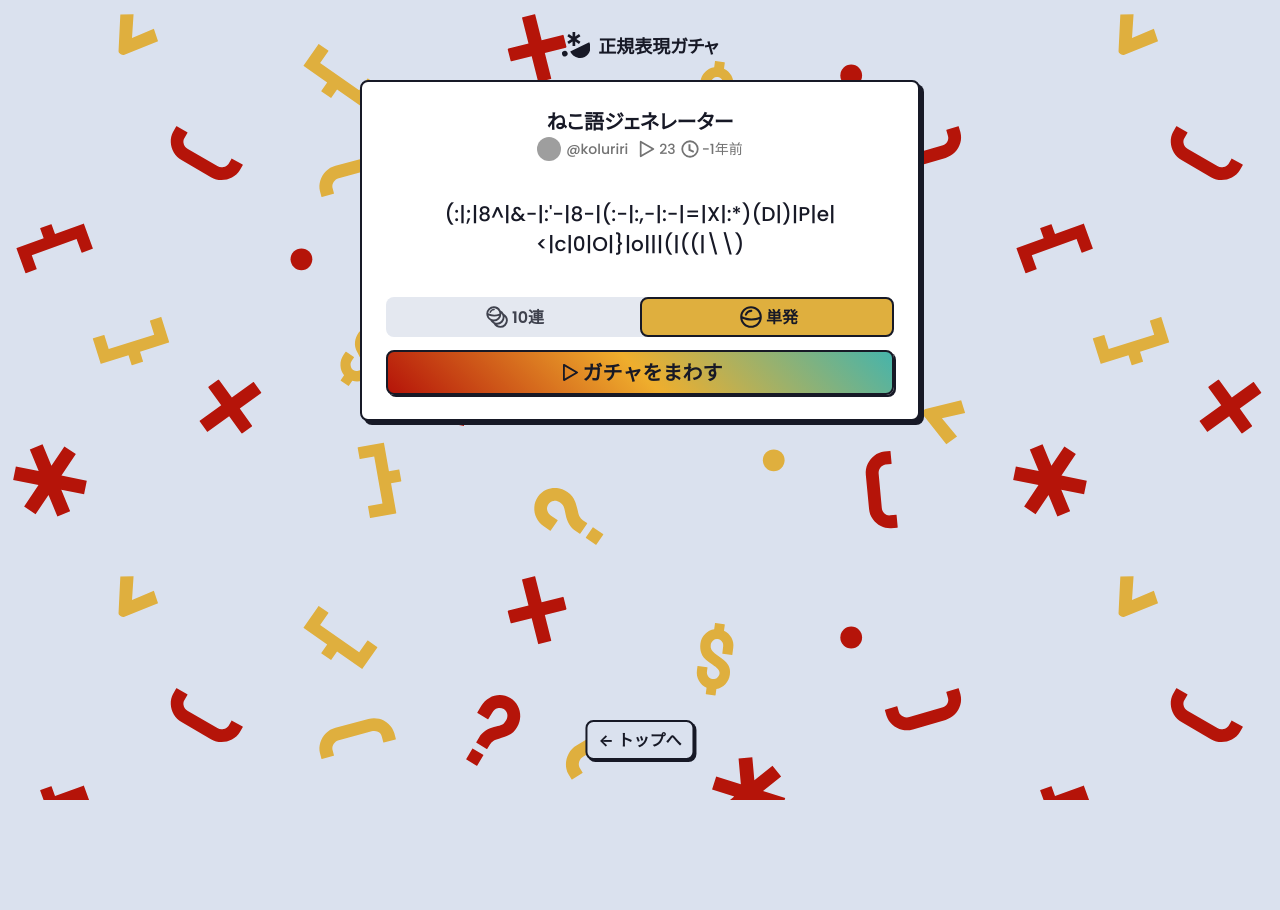
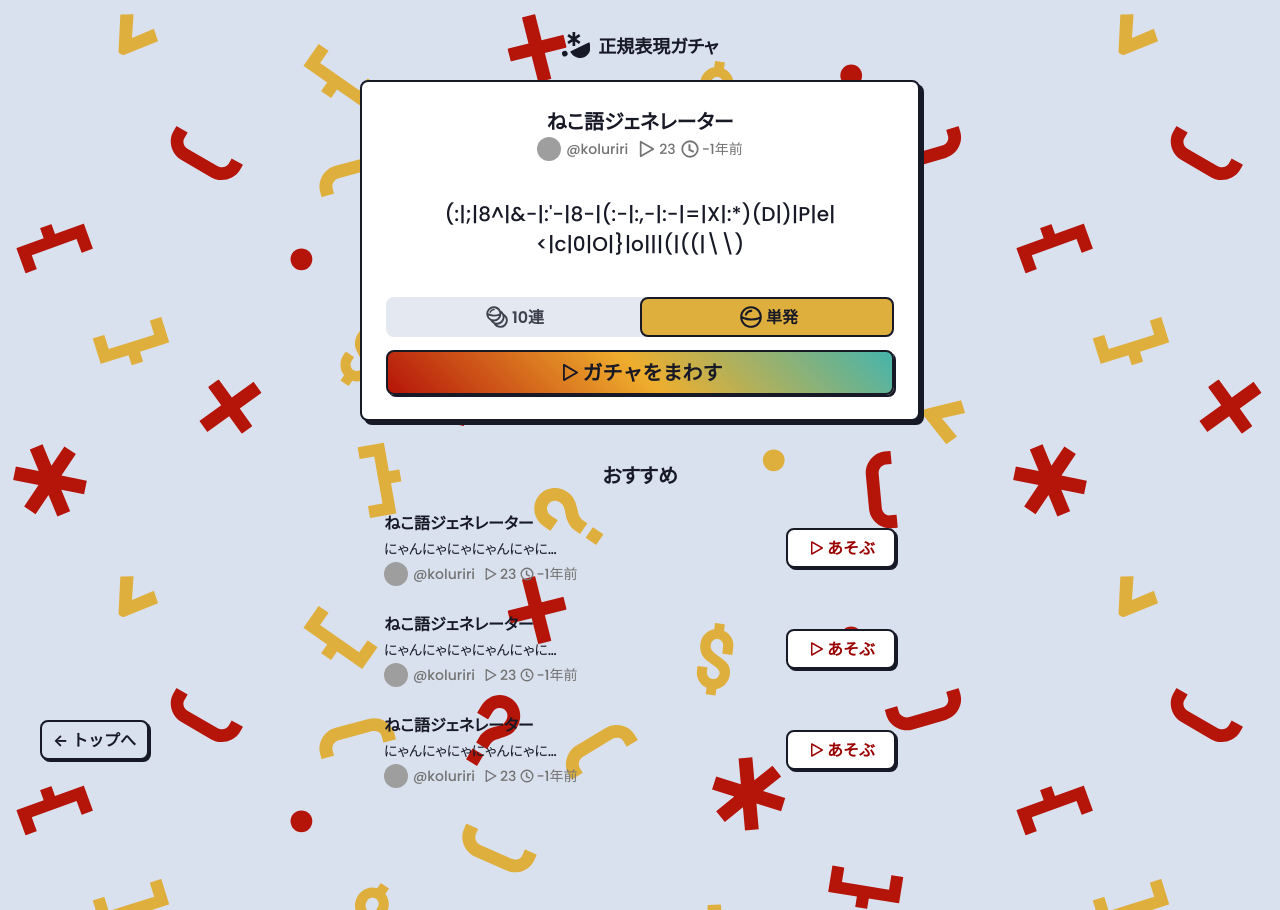
Before and after one commit to koluriri/Regech, a Next.js app: page /post in a window 1280 px wide. Before the commit the page ends 800 px from the top, so only its background shows below. Built offline with nearby package versions, Linux system fonts and the light colour scheme; grey boxes are pictures that could not be loaded.

Commit message:
#6: Update Result

```diff
--- a/package.json
+++ b/package.json
@@ -27,6 +27,7 @@
     "firebase": "^9.12.1",
     "firebase-admin": "^11.2.0",
     "moment": "^2.29.4",
+    "nanoid": "^4.0.0",
     "next": "12.3.1",
     "prisma": "^4.5.0",
     "react": "18.2.0",
--- a/src/components/page/Post/Post.tsx
+++ b/src/components/page/Post/Post.tsx
@@ -9,6 +9,8 @@ import CardHeader from '~/components/ui/CardHeader/CardHeader';
 import GachaDetail from '~/components/ui/GachaDetail/GachaDetail';
 import BigText from '~/components/ui/BigText/BigText';
 import Selector from '~/components/ui/Selector/Selector';
+import GachaItem from '~/components/ui/GachaItem/GachaItem';
+import CardStack from '~/components/ui/CardStack/CardStack';
 
 const Post: FC = () => {
   const router = useRouter();
@@ -20,6 +22,7 @@ const Post: FC = () => {
 
       <Logo />
 
+      <CardStack>
         <Card>
           <CardHeader>
             <span>ねこ語ジェネレーター</span>
@@ -45,6 +48,74 @@ const Post: FC = () => {
           </Button>
         </Card>
 
+        <Card transparent>
+          <CardHeader>おすすめ</CardHeader>
+          <GachaItem
+            animate={false}
+            detail={
+              <GachaDetail
+                created="2023/01/10 14:25:42"
+                name="@koluriri"
+                playCount={23}
+                src="https://pbs.twimg.com/profile_images/1558029533047300096/TGTuFAw0_400x400.jpg"
+              />
+            }
+            id={1}
+            preview={[
+              'にゃんにゃにゃにゃんにゃにゃにゃんにゃにゃん',
+              'にゃにゃんにゃんにゃんにゃにゃんにゃん',
+              'にゃんにゃんにゃにゃんにゃんにゃにゃん',
+              'にゃにゃにゃん',
+              'にゃんにゃにゃんにゃにゃんにゃにゃんにゃ',
+              'にゃんにゃんにゃんにゃんにゃん',
+            ]}
+            title="ねこ語ジェネレーター"
+          />
+          <GachaItem
+            animate={false}
+            detail={
+              <GachaDetail
+                created="2023/01/10 14:25:42"
+                name="@koluriri"
+                playCount={23}
+                src="https://pbs.twimg.com/profile_images/1558029533047300096/TGTuFAw0_400x400.jpg"
+              />
+            }
+            id={1}
+            preview={[
+              'にゃんにゃにゃにゃんにゃにゃにゃんにゃにゃん',
+              'にゃにゃんにゃんにゃんにゃにゃんにゃん',
+              'にゃんにゃんにゃにゃんにゃんにゃにゃん',
+              'にゃにゃにゃん',
+              'にゃんにゃにゃんにゃにゃんにゃにゃんにゃ',
+              'にゃんにゃんにゃんにゃんにゃん',
+            ]}
+            title="ねこ語ジェネレーター"
+          />
+          <GachaItem
+            animate={false}
+            detail={
+              <GachaDetail
+                created="2023/01/10 14:25:42"
+                name="@koluriri"
+                playCount={23}
+                src="https://pbs.twimg.com/profile_images/1558029533047300096/TGTuFAw0_400x400.jpg"
+              />
+            }
+            id={1}
+            preview={[
+              'にゃんにゃにゃにゃんにゃにゃにゃんにゃにゃん',
+              'にゃにゃんにゃんにゃんにゃにゃんにゃん',
+              'にゃんにゃんにゃにゃんにゃんにゃにゃん',
+              'にゃにゃにゃん',
+              'にゃんにゃにゃんにゃにゃんにゃにゃんにゃ',
+              'にゃんにゃんにゃんにゃんにゃん',
+            ]}
+            title="ねこ語ジェネレーター"
+          />
+        </Card>
+      </CardStack>
+
       <Button variant="tertiary" onClick={() => router.push('/')} id="gotop">
         ← トップへ
       </Button>
--- a/src/components/ui/Button/Button.module.css
+++ b/src/components/ui/Button/Button.module.css
@@ -58,12 +58,12 @@
   box-shadow: none;
 }
 
-@media (prefers-color-scheme: dark) {
+/* @media (prefers-color-scheme: dark) {
   .primary,
   .secondary {
     --button-text-color: var(--surface);
   }
-}
+} */
 
 .block {
   width: 100%;
--- a/src/components/ui/Card/Card.module.css
+++ b/src/components/ui/Card/Card.module.css
@@ -8,6 +8,27 @@
   border: var(--border);
   border-radius: var(--border-radius);
   box-shadow: var(--box-shadow-lg);
+  animation: pop 0.2s ease-in-out 1;
+}
+
+@keyframes pop {
+  0% {
+    transform: scale(0.95);
+  }
+
+  70% {
+    transform: scale(1.05);
+  }
+
+  100% {
+    transform: scale(1);
+  }
+}
+
+.transparent {
+  background: transparent;
+  border: none;
+  box-shadow: none;
 }
 
 .body,
@@ -27,8 +48,8 @@
   border-bottom-left-radius: 6px;
 }
 
-@media (prefers-color-scheme: dark) {
+/* @media (prefers-color-scheme: dark) {
   .hint {
     color: var(--surface);
   }
-}
+} */
--- a/src/components/ui/Card/Card.tsx
+++ b/src/components/ui/Card/Card.tsx
@@ -1,4 +1,5 @@
 /* eslint-disable react/require-default-props */
+import clsx from 'clsx';
 import { FC, ReactNode } from 'react';
 import { IconBulb } from '../../Icon';
 import CardHeader from '../CardHeader/CardHeader';
@@ -6,11 +7,12 @@ import styles from './Card.module.css';
 
 export type PropType = {
   hint?: ReactNode;
+  transparent?: boolean;
   children: ReactNode;
 };
 
-const Card: FC<PropType> = ({ hint, children }) => (
-  <div className={`${styles.card}`}>
+const Card: FC<PropType> = ({ hint, transparent = false, children }) => (
+  <div className={clsx([styles.card, transparent && styles.transparent])}>
     <div className={styles.body}>{children}</div>
     {!!hint && (
       <div className={styles.hint}>
--- a/src/components/ui/DisplayResult/DisplayResult.tsx
+++ b/src/components/ui/DisplayResult/DisplayResult.tsx
@@ -1,6 +1,7 @@
 /* eslint-disable react/require-default-props */
 import { FC } from 'react';
 import styles from './DisplayResult.module.css';
+import DisplayResultLine from './DisplayResultLine';
 
 export type PropType = {
   results: string[];
@@ -9,7 +10,7 @@ export type PropType = {
 const DisplayResult: FC<PropType> = ({ results }) => (
   <div className={`${styles.displayresult}`}>
     {results.map((line) => (
-      <span>{line}</span>
+      <DisplayResultLine>{line}</DisplayResultLine>
     ))}
   </div>
 );
--- a/src/components/ui/GachaItem/GachaItem.tsx
+++ b/src/components/ui/GachaItem/GachaItem.tsx
@@ -13,9 +13,17 @@ export type PropType = {
   preview: string[];
   detail: ReactNode;
   id: number;
+  animate?: boolean;
 };
 
-const GachaItem: FC<PropType> = ({ icon, title, preview, detail, id }) => {
+const GachaItem: FC<PropType> = ({
+  icon,
+  title,
+  preview,
+  detail,
+  id,
+  animate = true,
+}) => {
   const router = useRouter();
 
   return (
@@ -26,7 +34,11 @@ const GachaItem: FC<PropType> = ({ icon, title, preview, detail, id }) => {
       <div className={styles.body}>
         <div className={styles.title}>{title}</div>
         <div className={styles.preview}>
-          <GachaPreview preview={preview} />
+          {animate ? (
+            <GachaPreview preview={preview} />
+          ) : (
+            <span>{preview}</span>
+          )}
         </div>
         {detail}
       </div>
--- a/src/styles/globals.css
+++ b/src/styles/globals.css
@@ -318,12 +318,13 @@ button#skip {
 button#gotop {
   position: fixed;
   bottom: 40px;
-  left: 50%;
+  left: 40px;
   z-index: 99999999999;
-  transform: translateX(-50%);
+
+  /* transform: translateX(-50%); */
 }
 
-@media (prefers-color-scheme: dark) {
+/* @media (prefers-color-scheme: dark) {
   html {
     color-scheme: dark;
   }
@@ -347,3 +348,4 @@ button#gotop {
     color: var(--surface);
   }
 }
+*/
```
Also changed, not shown: src/components/page/Result/Result.tsx (+32 -5 lines), src/components/ui/DisplayResult/DisplayResultLine.tsx (added, +27 -0 lines), 1 other file (tests, documents, lock files or other folders). Lines whose indentation alone changed are shown as unchanged.
